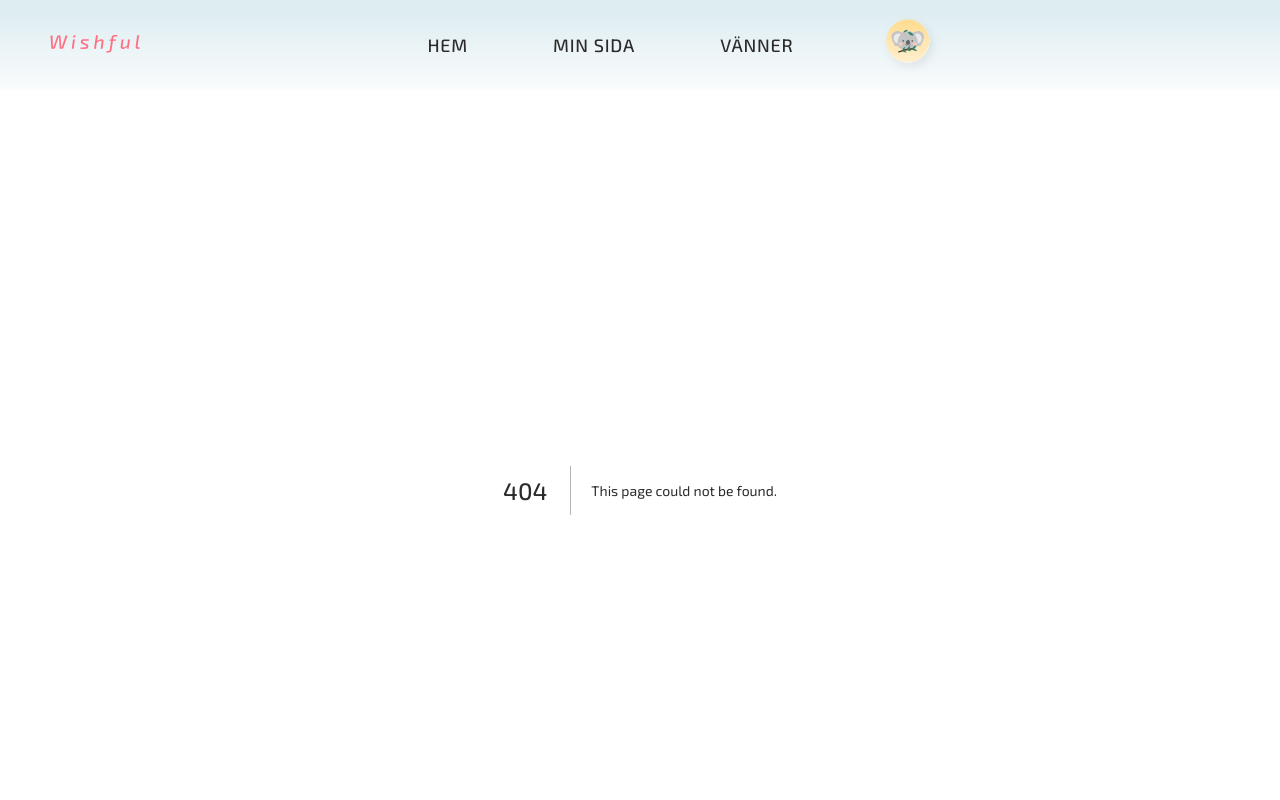
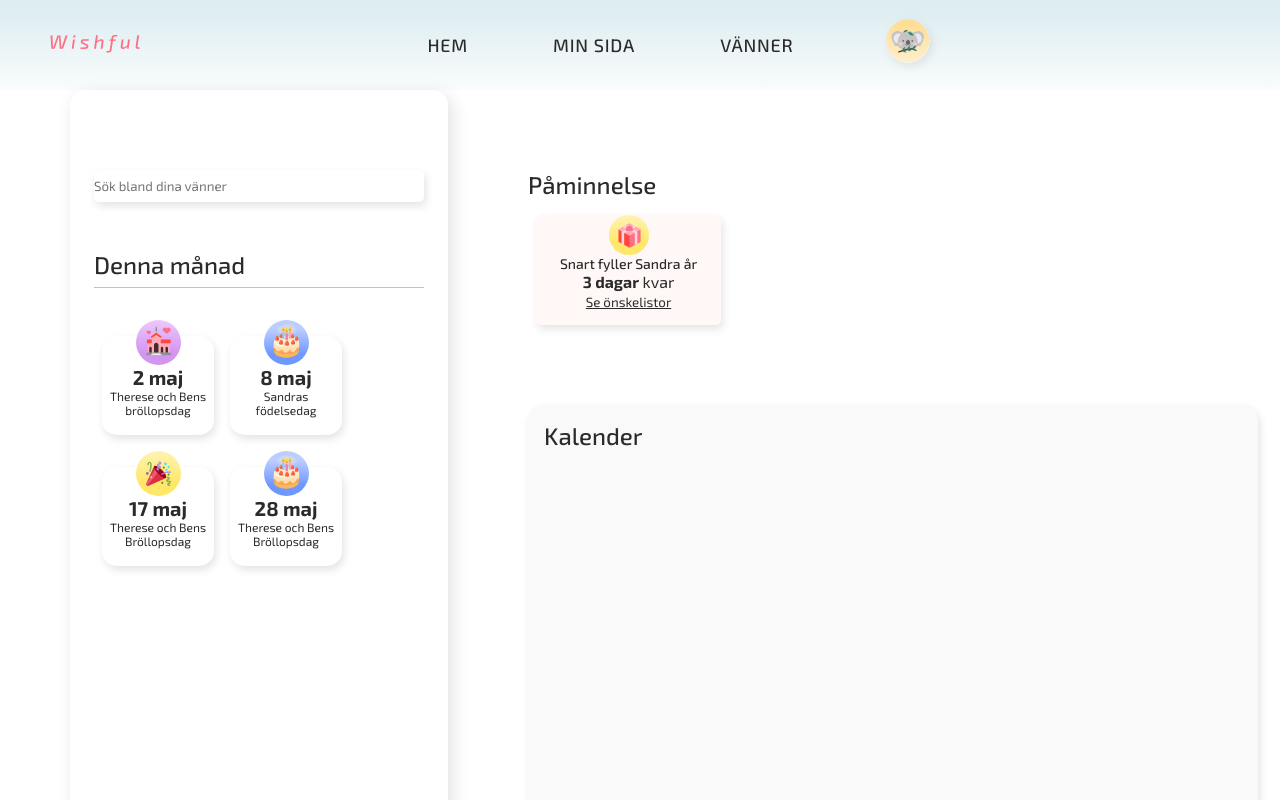
Before and after one commit to TBjargrim/wishful, a Next.js app: page /hemsida in a window 1280 px wide. Before the commit this address had no page. Shown: the top 800 px of the page. Built offline with nearby package versions, Linux system fonts and the light colour scheme.

Commit message:
added homepage and styling, updated link paths

```diff
--- a/components/navbar/Navbar.jsx
+++ b/components/navbar/Navbar.jsx
@@ -15,7 +15,7 @@ const Navbar = () => {
   return (
     <>
       <section className={styles.navbarContainer}>
-        <Link href="/">
+        <Link href="/hemsida">
           <a aria-label="link to homepage">
             <NextImage src="/logo_2.svg" alt="logo" width="90" height="90" />
           </a>
@@ -24,7 +24,7 @@ const Navbar = () => {
         <div>
           <ul className={styles.navbarList}>
             <li>
-              <Link href="/">
+              <Link href="/hemsida">
                 <a aria-label="link to homepage">Hem</a>
               </Link>
             </li>
--- /dev/null
+++ b/pages/hemsida.js
@@ -0,0 +1,122 @@
+import styles from '../styles/_homepage.module.scss';
+import NextImage from 'next/image';
+
+const Hemsidan = () => {
+  return (
+    <div>
+      <div className={styles.homepageContainer}>
+        <div className={styles.leftContainer}>
+          <div className={styles.searchWrapper}>
+            <input placeholder="Sök bland dina vänner"></input>
+          </div>
+          <div className={styles.eventsWrapper}>
+            <div>
+              <h3>Denna månad</h3>
+            </div>
+            <div className={styles.cardWrapper}>
+              <div className={styles.eventCard}>
+                <div className={styles.cardImg}>
+                  <NextImage
+                    src="/wedding-circle.svg"
+                    alt="logo"
+                    width="45"
+                    height="45"
+                  />
+                </div>
+                <div>
+                  <h4>2 maj</h4>
+                  <p>Therese och Bens bröllopsdag</p>
+                </div>
+              </div>
+
+              <div className={styles.eventCard}>
+                <div className={styles.cardImg}>
+                  <NextImage
+                    src="/birthday-circle.svg"
+                    alt="logo"
+                    width="45"
+                    height="45"
+                  />
+                </div>
+                <div>
+                  <h4>8 maj</h4>
+                  <p>Sandras födelsedag</p>
+                </div>
+              </div>
+
+              <div className={styles.eventCard}>
+                <div className={styles.cardImg}>
+                  <NextImage
+                    src="/confetti-circle.svg"
+                    alt="logo"
+                    width="45"
+                    height="45"
+                  />
+                </div>
+                <div>
+                  <h4>17 maj</h4>
+                  <p>Therese och Bens Bröllopsdag</p>
+                </div>
+              </div>
+
+              <div className={styles.eventCard}>
+                <div className={styles.cardImg}>
+                  <NextImage
+                    src="/birthday-circle.svg"
+                    alt="logo"
+                    width="45"
+                    height="45"
+                  />
+                </div>
+                <div>
+                  <h4>28 maj</h4>
+                  <p>Therese och Bens Bröllopsdag</p>
+                </div>
+              </div>
+            </div>
+            {/* <div className={styles.emptyMessage}>
+              <p>Denna månad är det inga händelser eller event</p>
+            </div> */}
+          </div>
+        </div>
+
+        <div className={styles.rightContainer}>
+          <div>
+            <h3>Påminnelse</h3>
+          </div>
+          <div className={styles.reminders}>
+            <div className={styles.reminderCard}>
+              <div className={styles.cardImg}>
+                <NextImage
+                  src="/present-circle.svg"
+                  alt="logo"
+                  width="40"
+                  height="40"
+                />
+              </div>
+              <div>
+                <h6>Snart fyller Sandra år</h6>
+                <p>
+                  <span>3 dagar</span> kvar
+                </p>
+                <a>
+                  <button>Se önskelistor</button>
+                </a>
+              </div>
+            </div>
+
+            {/* <div className={styles.emptyMessage}>
+              <p>Du har inga påminnelser just nu</p>
+            </div> */}
+          </div>
+
+          <div className={styles.calender}>
+            <h3>Kalender</h3>
+          </div>
+        </div>
+      </div>
+    </div>
+  );
+};
+
+export default Hemsidan;
--- a/pages/logga-in.js
+++ b/pages/logga-in.js
@@ -14,7 +14,11 @@ const SignIn = () => {
       </form>
 
       <div className={styles.buttonWrapper}>
-        <Button>Logga in</Button>
+        <Link href={'/hemsida'} passHref>
+          <a>
+            <Button>Logga in</Button>
+          </a>
+        </Link>
         <Link href={'/'} passHref>
           <a>
             <Button type="transparent">Tillbaka</Button>
--- /dev/null
+++ b/styles/_homepage.module.scss
@@ -0,0 +1,127 @@
+@import 'varibles';
+
+.homepageContainer {
+  min-height: calc(100vh - 17.125rem);
+  display: flex;
+}
+
+.leftContainer {
+  margin-left: 4.375rem;
+  margin-bottom: 4rem;
+  width: 27rem;
+  min-height: 48.438rem;
+  box-shadow: 4px 5px 18px rgba(0, 0, 0, 0.12);
+  border-radius: 15px;
+  display: flex;
+  flex-direction: column;
+  align-items: center;
+  padding: 2rem 1.5rem;
+}
+
+.searchWrapper {
+  margin: 3rem 0;
+  input {
+    box-shadow: 2px 4px 9px rgba(0, 0, 0, 0.11);
+    border-radius: 5px;
+    border: none;
+    width: 20.625rem;
+    height: 2rem;
+    outline: none;
+  }
+}
+
+.eventsWrapper {
+  width: 100%;
+  h3 {
+    padding-bottom: 0.5rem;
+    border-bottom: 1px solid #c1c1c1;
+  }
+}
+
+.cardWrapper {
+  display: flex;
+  flex-wrap: wrap;
+  padding: 2rem 0;
+}
+
+.eventCard {
+  box-shadow: 2px 4px 9px rgba(0, 0, 0, 0.11);
+  border-radius: 15px;
+  width: 7rem;
+  height: 6.2rem;
+  margin: 1rem 0.5rem;
+
+  div {
+    display: flex;
+    flex-direction: column;
+    align-items: center;
+  }
+
+  h4 {
+    font-weight: $font-weight-bold;
+  }
+
+  p {
+    font-size: $fs-p4;
+    text-align: center;
+    padding: 0 0.2rem;
+  }
+}
+
+.cardImg {
+  margin-top: -1rem;
+}
+
+.emptyMessage {
+  font-size: $fs-p2;
+  font-weight: $font-weight-medium;
+  text-align: center;
+  margin: 3rem 4rem;
+}
+
+.rightContainer {
+  margin: 5rem;
+}
+
+.reminders {
+  margin: 2rem 0 5rem 0;
+}
+
+.reminderCard {
+  width: 11.563rem;
+  height: 6.875rem;
+  background: #fff8f6;
+  box-shadow: 2px 4px 9px rgba(0, 0, 0, 0.11);
+  border-radius: 5px;
+  margin: 0.5rem 0.5rem;
+
+  div {
+    display: flex;
+    flex-direction: column;
+    align-items: center;
+  }
+  h6 {
+    font-size: $fs-p3;
+    font-weight: $font-weight-medium;
+  }
+  span {
+    font-weight: $font-weight-bold;
+  }
+  button {
+    background: none;
+    border: none;
+    text-decoration: underline;
+  }
+}
+
+.calender {
+  width: 730px;
+  height: 500px;
+  background: #f9f9f9;
+  box-shadow: 2px 4px 9px rgba(0, 0, 0, 0.11);
+  border-radius: 15px;
+
+  h3 {
+    padding: 1rem;
+  }
+}
```
